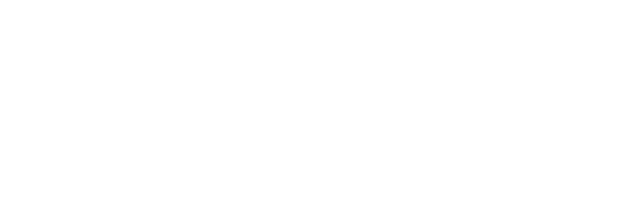
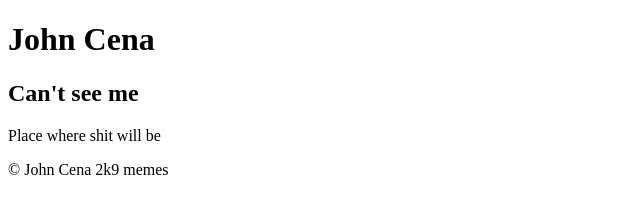
Before and after one commit to Hydrasius/hydrasius.github.io, a plain HTML site: page index.html in a window 1280 px wide. Shown: the whole page, without its empty margins (0-640 px from the left). Drawn offline with Linux system fonts and the light colour scheme.

Commit message:
Added stuff to index
added header, footer and section

```diff
--- a/index.html
+++ b/index.html
@@ -2,9 +2,18 @@
 <html lang="en">
 <head>
     <meta charset="UTF-8">
-    <title>dd</title>
+    <title>John Cena | Practice Website</title>
 </head>
 <body>
-
+ <header>
+    <h1>John Cena</h1>
+    <h2>Can't see me</h2>
+ </header>
+ <section>
+     <p>Place where shit will be</p>
+ </section>
+ <footer>
+     <p>&copy; John Cena 2k9 memes</p>
+ </footer>
 </body>
 </html>
```
